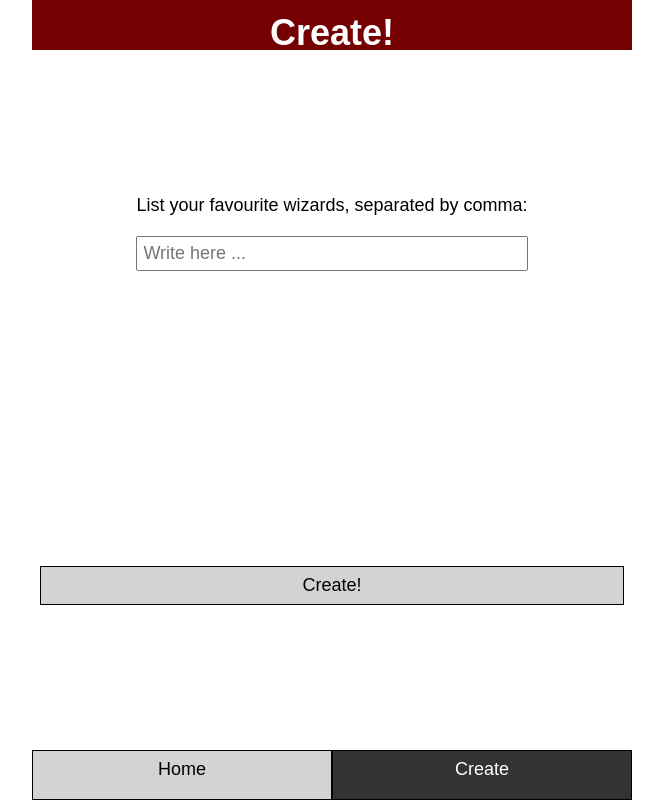
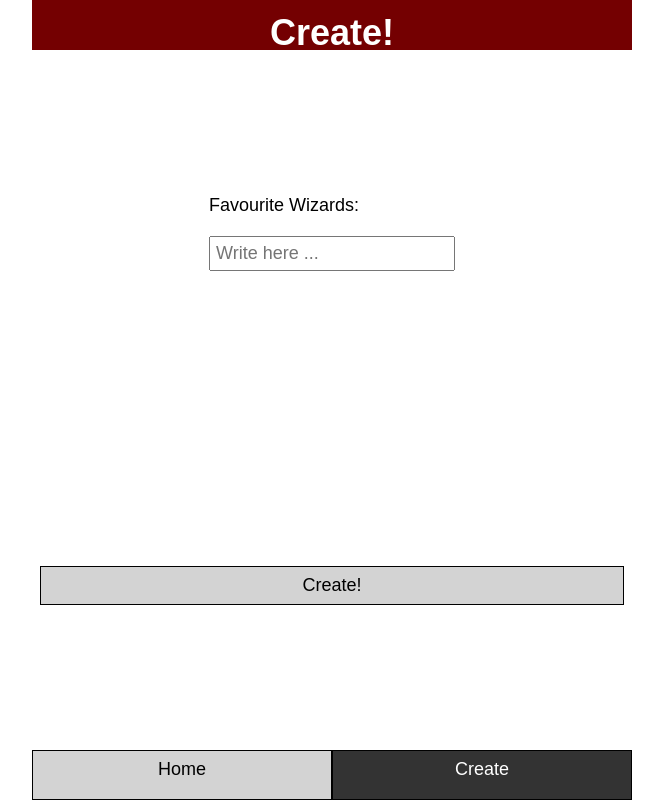
Before and after one commit to macfrei/omr-testing, a React (Create React App) app: page /create in a window 1280 px wide. Shown: the whole page, without its empty margins (308-971 px from the left). Built offline with nearby package versions, Linux system fonts and the light colour scheme.

Commit message:
Change label text

```diff
--- a/src/components/AppForm.js
+++ b/src/components/AppForm.js
@@ -5,7 +5,7 @@ export default function AppForm({ onCreateWizards }) {
   return (
     <Form onSubmit={handleSubmit}>
       <label>
-        List your favourite wizards, separated by comma:
+        Favourite Wizards:
         <input name="namesOfWizards" placeholder="Write here ..." />
       </label>
       <Button>Create!</Button>
```
